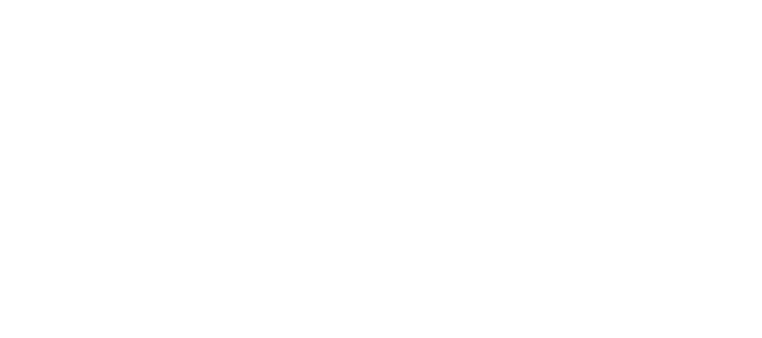
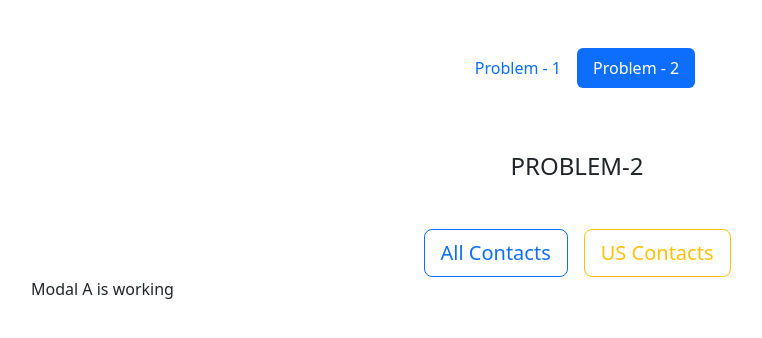
Before and after one commit to Asadujjaman47/react-task, a React (Vite) app: page /problem-2/modal/modalA in a window 1280 px wide. Before the commit this address had no page. Shown: the top 338 px of the page, without its empty margins (63-825 px from the left). Built offline with nearby package versions, Linux system fonts and the light colour scheme.

Commit message:
create modal component and child route

```diff
--- a/src/App.jsx
+++ b/src/App.jsx
@@ -3,6 +3,8 @@
 import Menu from "./components/Menu.jsx";
 import Problem2 from "./components/Problem-2.jsx";
 import Index from "./components/Index.jsx";
+import ModalA from "./components/modal/ModalA.jsx";
+import ModalB from "./components/modal/ModalB.jsx";
 
 function App() {
   return (
@@ -11,7 +13,10 @@
         <Route path="/" element={<Index />} />
         <Route path="/" element={<Menu />}>
           <Route path="problem-1" element={<Problem1 />} />
-          <Route path="problem-2" element={<Problem2 />} />
+          <Route path="problem-2" element={<Problem2 />}>
+            <Route path="/problem-2/modal/modalA" element={<ModalA />} />
+            <Route path="/problem-2/modal/modalB" element={<ModalB />} />
+          </Route>
         </Route>
       </Routes>
     </>
--- a/src/components/Problem-2.jsx
+++ b/src/components/Problem-2.jsx
@@ -1,21 +1,44 @@
-import React from 'react';
+import React from "react";
+import { Outlet, useNavigate } from "react-router-dom";
 
 const Problem2 = () => {
+  const navigate = useNavigate();
 
-    return (
+  const handleModalA = () => {
+    navigate("/problem-2/modal/modalA");
+  };
 
-        <div className="container">
-            <div className="row justify-content-center mt-5">
-                <h4 className='text-center text-uppercase mb-5'>Problem-2</h4>
+  const handleModalB = () => {
+    navigate("/problem-2/modal/modalB");
+  };
 
-                <div className="d-flex justify-content-center gap-3">
-                <button className="btn btn-lg btn-outline-primary" type="button" >All Contacts</button>
-                <button className="btn btn-lg btn-outline-warning" type="button" >US Contacts</button>
-                </div>
+  return (
+    <div className="container">
+      <div className="row justify-content-center mt-5">
+        <h4 className="text-center text-uppercase mb-5">Problem-2</h4>
 
-            </div>
+        <div className="d-flex justify-content-center gap-3">
+          <button
+            className="btn btn-lg btn-outline-primary"
+            type="button"
+            data-bs-toggle="modal"
+            data-bs-target="#staticBackdrop"
+            onClick={handleModalA}
+          >
+            All Contacts
+          </button>
+          <button
+            className="btn btn-lg btn-outline-warning"
+            type="button"
+            onClick={handleModalB}
+          >
+            US Contacts
+          </button>
         </div>
-    );
+      </div>
+      <Outlet />
+    </div>
+  );
 };
 
 export default Problem2;
--- /dev/null
+++ b/src/components/modal/ModalA.jsx
@@ -0,0 +1,7 @@
+import React from "react";
+
+const ModalA = () => {
+  return <div>Modal A is working</div>;
+};
+
+export default ModalA;
--- /dev/null
+++ b/src/components/modal/ModalB.jsx
@@ -0,0 +1,7 @@
+import React from "react";
+
+const ModalB = () => {
+  return <div>Modal B is working</div>;
+};
+
+export default ModalB;
```
